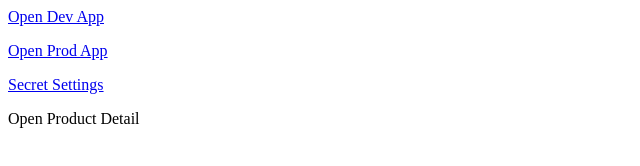
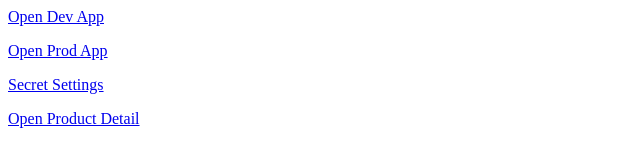
Before and after one commit to jesusgarcia-rccl/jesusgarcia-rccl.github.io, a website: page index.html in a window 1280 px wide. Shown: the whole page, without its empty margins (0-640 px from the left). Drawn offline with Linux system fonts and the light colour scheme.

Commit message:
Update index.html

```diff
--- a/index.html
+++ b/index.html
@@ -6,6 +6,6 @@
 <p><a href="royalcaribbean+dev://">Open Dev App</a></p>
 <p><a href="royalcaribbean://">Open Prod App</a></p>
 <p><a href="royalcaribbean+dev://secret_settings">Secret Settings</a></p>
-<p><a hfref="royalcaribbean://show/productDetail?kind=product&id=100000002946397995&categoryId=entertainment">Open Product Detail</a></p>
+<p><a href="royalcaribbean://show/productDetail?kind=product&id=100000002946397995&categoryId=entertainment">Open Product Detail</a></p>
 </body>
 </html>
```
